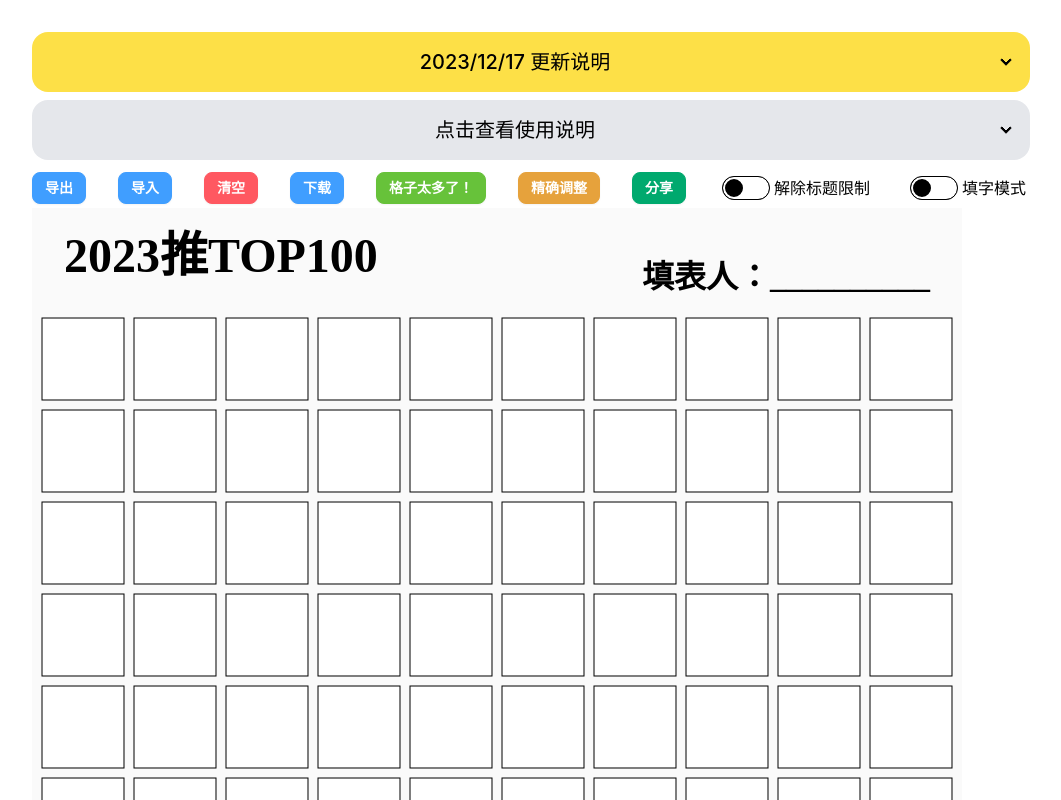
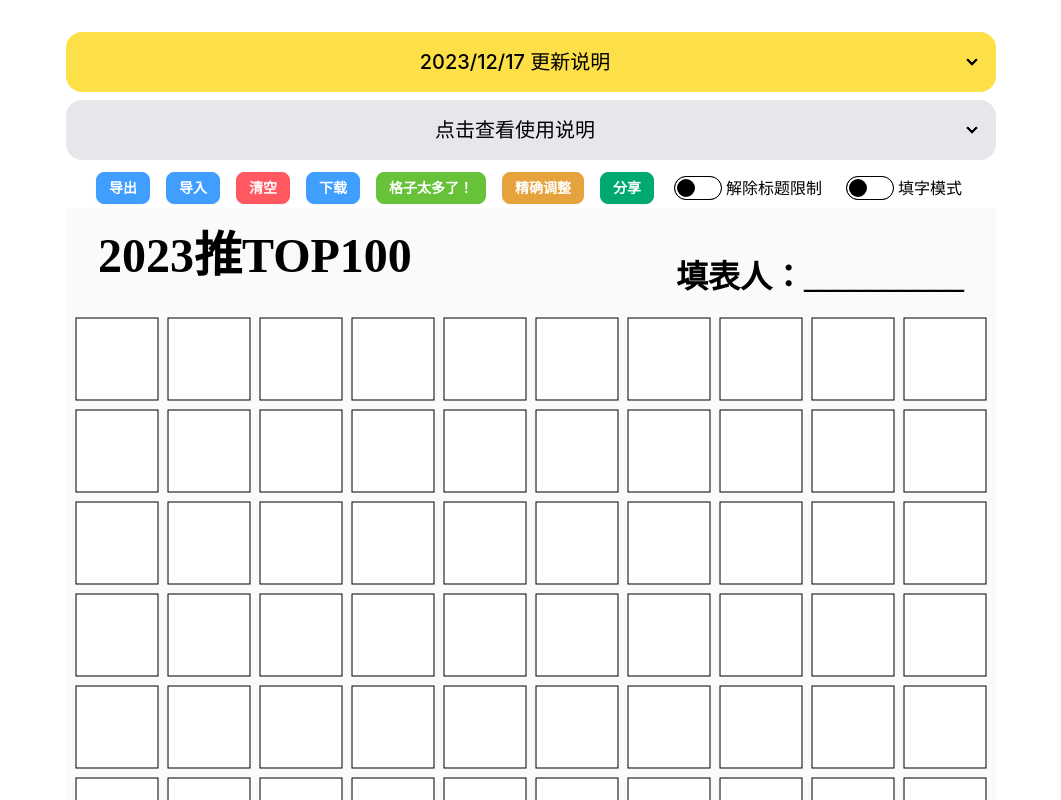
Before and after one commit to SomiaWhiteRing/love100, a Vue app: page / in a window 1280 px wide. Shown: the top 800 px of the page, without its empty margins (109-1170 px from the left). Built offline with nearby package versions, Linux system fonts and the light colour scheme; what vue-cropper would draw is missing.

Commit message:
Update Tool.vue

```diff
--- a/src/components/Tool.vue
+++ b/src/components/Tool.vue
@@ -1,5 +1,5 @@
 <template>
-  <div class="inline-flex gap-8 justify-center items-center flex-wrap">
+  <div class="inline-flex gap-4 justify-center items-center flex-wrap">
     <button
       class="btn text-white btn-primary btn-sm"
       :class="isMobile && 'btn-lg text-2xl'"
```
